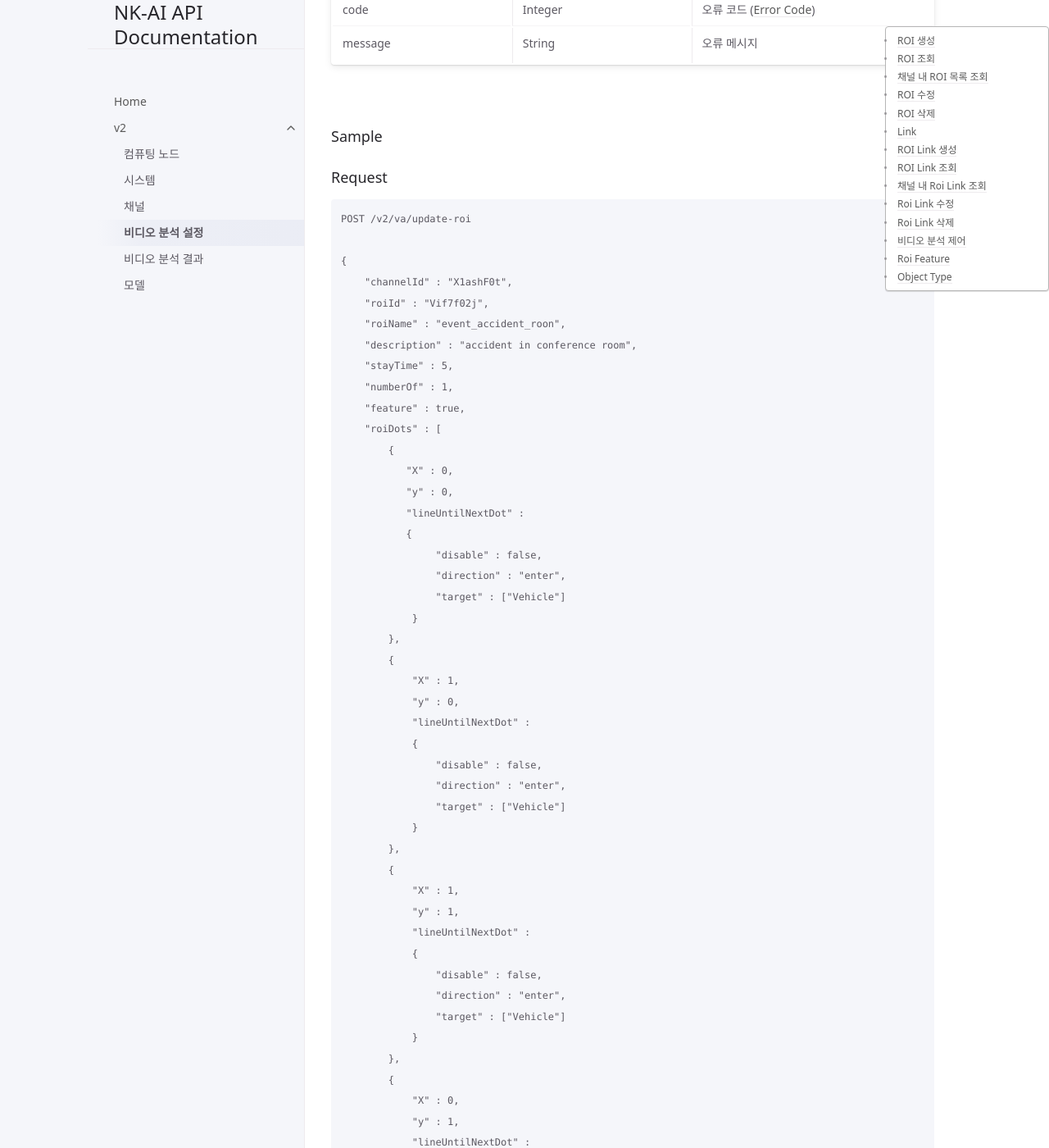
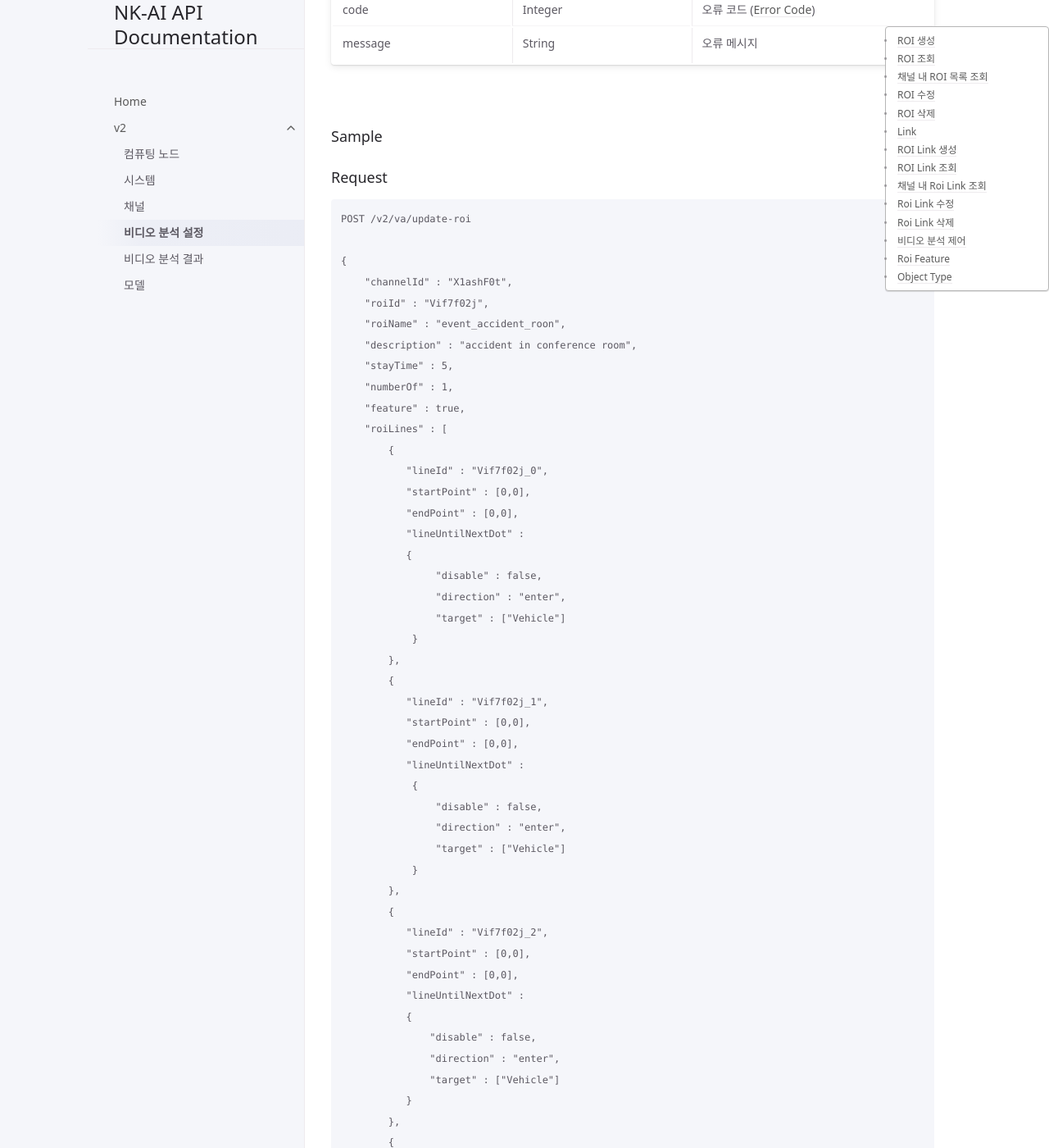
Before and after one commit to uteakO/rest-api, a Jekyll site: the page built from docs/v2/va_control.md, in a window 1280 px wide and 1400 px high, scrolled down 9728 px. Shown: the whole window at 82% size. Built offline with Jekyll 4.4.1, drawn with Linux system fonts in a browser that asks for light colours; some of the changed text lies outside the part shown.

Commit message:
fix : "update-roi" 수정

```diff
--- a/docs/v2/va_control.md
+++ b/docs/v2/va_control.md
@@ -394,10 +394,11 @@ POST /v2/va/update-roi
     "stayTime" : 5,
     "numberOf" : 1,
     "feature" : true,
-    "roiDots" : [
+    "roiLines" : [
         {
-           "X" : 0,
-           "y" : 0,
+           "lineId" : "Vif7f02j_0",
+           "startPoint" : [0,0],
+           "endPoint" : [0,0],
            "lineUntilNextDot" :
            {
                 "disable" : false,
@@ -406,9 +407,10 @@ POST /v2/va/update-roi
             }
         },
         {
-            "X" : 1,
-            "y" : 0,
-            "lineUntilNextDot" :
+           "lineId" : "Vif7f02j_1",
+           "startPoint" : [0,0],
+           "endPoint" : [0,0],
+           "lineUntilNextDot" :
             {
                 "disable" : false,
                 "direction" : "enter",
@@ -416,19 +418,21 @@ POST /v2/va/update-roi
             }
         },
         {
-            "X" : 1,
-            "y" : 1,
-            "lineUntilNextDot" :
-            {
-                "disable" : false,
-                "direction" : "enter",
-                "target" : ["Vehicle"]
-            }
+           "lineId" : "Vif7f02j_2",
+           "startPoint" : [0,0],
+           "endPoint" : [0,0],
+           "lineUntilNextDot" :
+           {
+               "disable" : false,
+               "direction" : "enter",
+               "target" : ["Vehicle"]
+           }
         },
         {
-            "X" : 0,
-            "y" : 1,
-            "lineUntilNextDot" :
+           "lineId" : "Vif7f02j_3",
+           "startPoint" : [0,0],
+           "endPoint" : [0,0],
+           "lineUntilNextDot" :
             {
                 "disable" : false,
                 "direction" : "enter",
```
